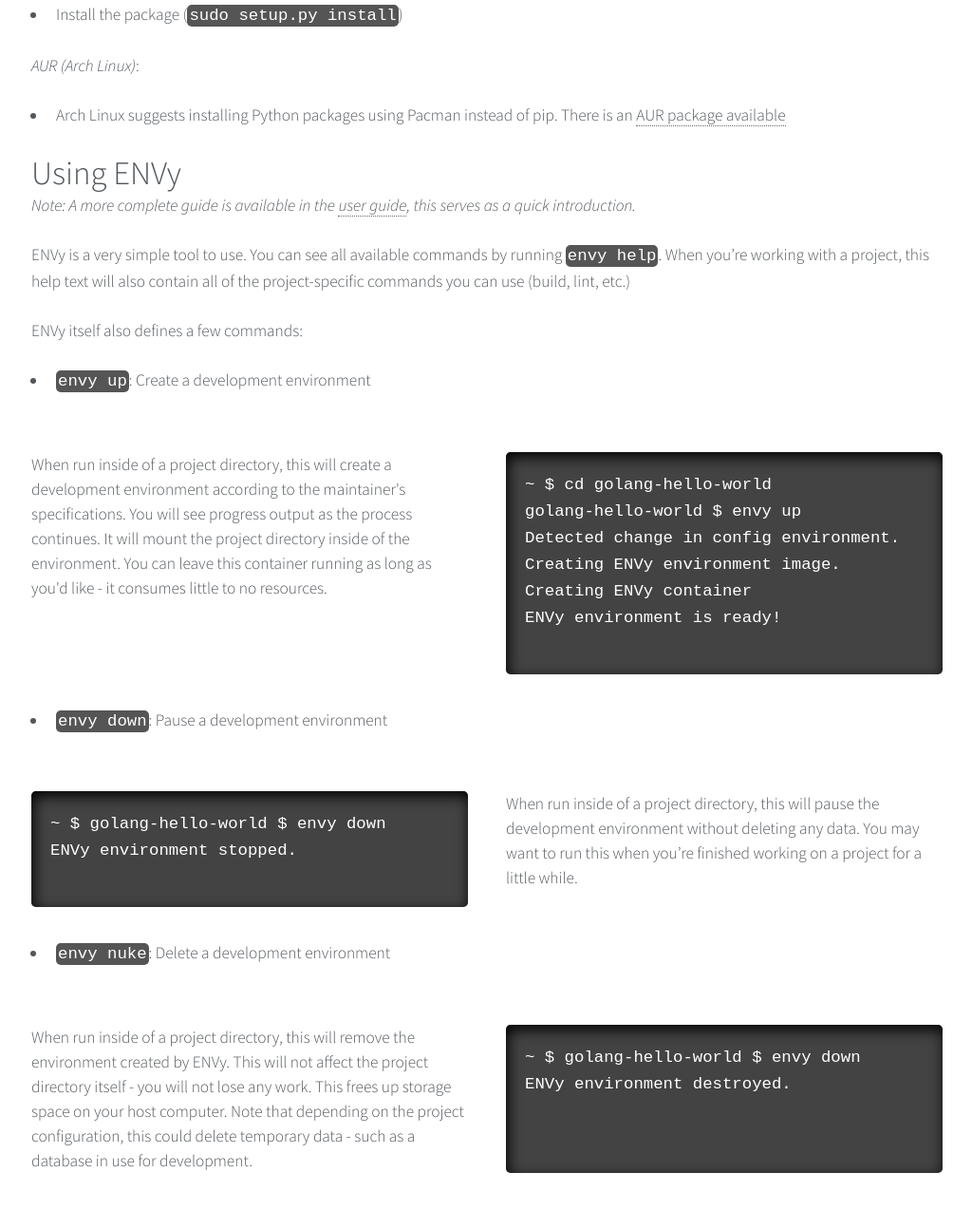
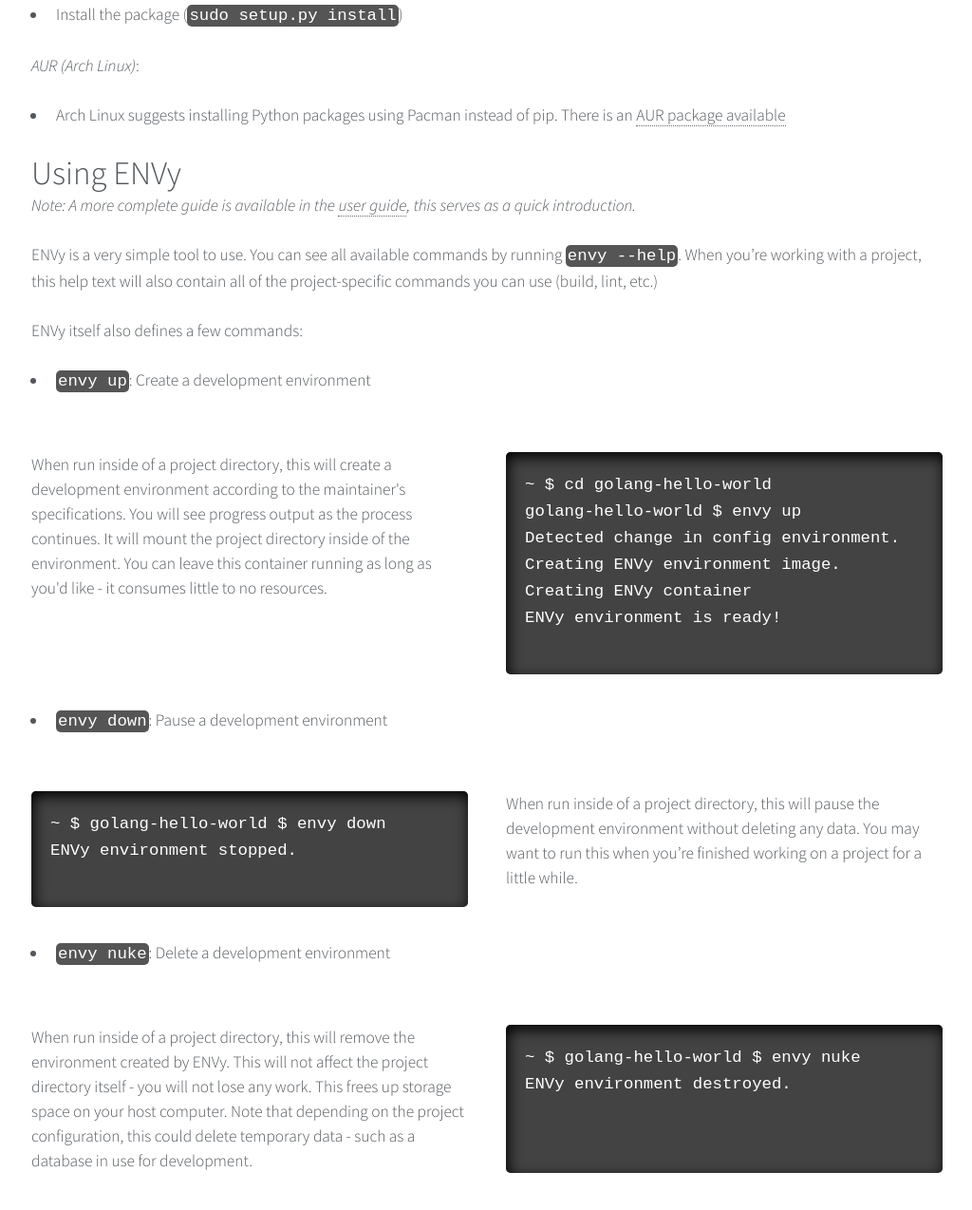
Before and after one commit to envy-project/envy-project.github.io, a Jekyll site: the page built from getting-started.md, in a window 1280 px wide and 1400 px high, scrolled down 723 px. Shown: the top 1274 px of the window at 95% size, without its empty margins (127-1151 px from the left). Built offline with Jekyll 4.4.1, drawn with Linux system fonts in a browser that asks for light colours.

Commit message:
Fix typos

```diff
--- a/getting-started.md
+++ b/getting-started.md
@@ -26,7 +26,7 @@
 ---
 *Note: A more complete guide is available in the [user guide](user-guide.html), this serves as a quick introduction.*
 
-ENVy is a very simple tool to use. You can see all available commands by running `envy help`. When you're working with a project, this help text will also contain all of the project-specific commands you can use (build, lint, etc.)
+ENVy is a very simple tool to use. You can see all available commands by running `envy --help`. When you're working with a project, this help text will also contain all of the project-specific commands you can use (build, lint, etc.)
 
 ENVy itself also defines a few commands:
 
@@ -93,7 +93,7 @@
 </section>
 <section class="col-6 col-12-narrower">
 <div class="highlighter-rouge big-wrapper"><div class="highlight big-child"><pre class="highlight">
-<code>~ $ golang-hello-world $ envy down
+<code>~ $ golang-hello-world $ envy nuke
 ENVy environment destroyed.
 </code>
 </pre></div></div>
```
